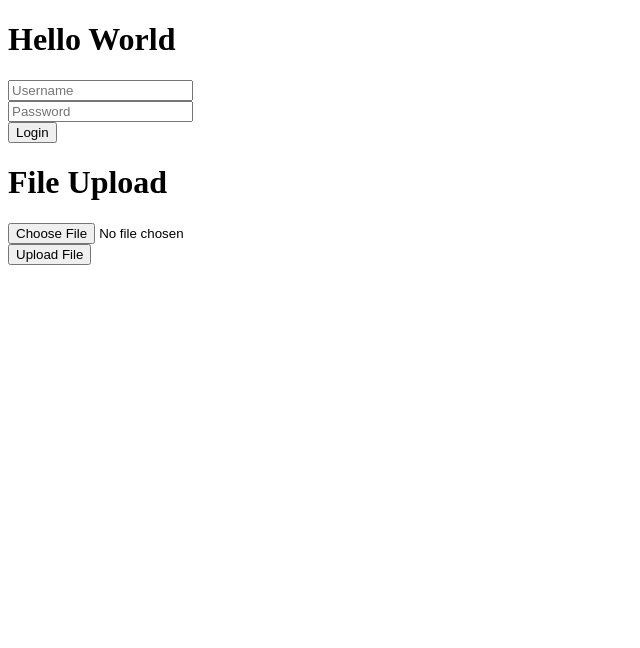
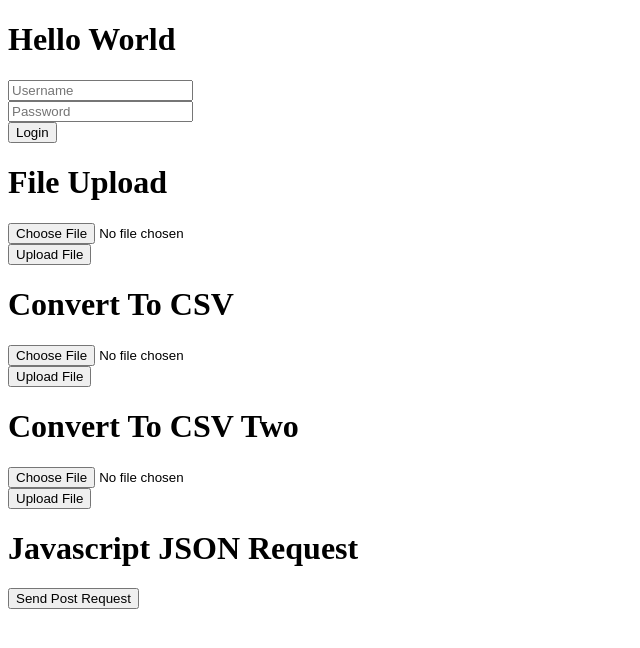
Before and after one commit to PrArgs/flaskapp, a Flask app: page / in a window 1280 px wide. Shown: the top 648 px of the page, without its empty margins (0-640 px from the left). Run offline with Flask 3, Linux system fonts and the light colour scheme.

Commit message:
Done with forms post and files

```diff
--- a/app.py
+++ b/app.py
@@ -1,5 +1,7 @@
 import pandas as pd
-from flask import Flask,render_template, request, redirect, url_for
+import os
+import uuid
+from flask import Flask, jsonify,render_template, request, Response ,send_from_directory
 
 app = Flask(__name__, template_folder='templates')
 
@@ -17,8 +19,59 @@ def index():
 
 @app.route('/file_upload', methods=['GET', 'POST'])
 def file_upload():
+    file = request.files['file']
+    if file.content_type == 'text/plain':
+        return file.read().decode()
+
+    elif (
+        file.content_type == 'application/vnd.openxmlformats-officedocument.spreadsheetml.sheet'
+        or file.content_type == 'application/vnd.ms-excel'
+    ):
+        df = pd.read_excel(file)
+        return df.to_html()
+
     return ""
 
+@app.route('/convert_csv', methods=['POST'])
+def convert_csv():
+    file = request.files['file']
+    df = pd.read_excel(file)
+
+    response = Response(df.to_csv(index=False),
+                        mimetype='text/csv',
+                        headers={'Content-Disposition': 'attachment; filename=result.csv'}
+                        )
+    return response
+
+@app.route('/convert_csv_two', methods=['POST'])
+def convert_csv_two():
+    file = request.files['file']
+    df = pd.read_excel(file)
+
+    if not os.path.exists('downloads'):
+        os.makedirs('downloads')
+
+    filename = f'{uuid.uuid4()}.csv'
+    df.to_csv(os.path.join('downloads', filename))
+
+    return render_template('download.html', filename=filename)
+
+@app.route('/download/<filename>')
+def download(filename):
+    return send_from_directory('downloads', filename, download_name='result.csv')
+
+@app.route('/handel_post', methods=['POST'])
+def handel_post():
+    greeting = request.json['greeting']
+    name = request.json['name']
+
+    print(f"Received greeting: {greeting}, name: {name}")
+
+    # Save the file on the server
+    with open('greetings.txt', 'w') as f:
+        f.write(f'{greeting} {name}\n')
+
+    return jsonify({'message': 'File saved successfully on server'})
 
 if __name__ == '__main__':
     app.run(host='0.0.0.0', debug=True)
--- /dev/null
+++ b/greetings.txt
@@ -0,0 +1 @@
+Hello Mike
--- a/templates/index.html
+++ b/templates/index.html
@@ -14,4 +14,42 @@
         <input type="file" name="file" accept="application/vnd.openxmlformats-officedocument.spreadsheetml.sheet, application/vnd.ms-excel,text/plain" required="required"><br>
         <input type="submit" value="Upload File">
     </form>
+
+    <h1>Convert To CSV</h1>
+    <form method="POST" action="{{url_for('convert_csv')}}" enctype="multipart/form-data">
+        <input type="file" name="file" accept="application/vnd.openxmlformats-officedocument.spreadsheetml.sheet, application/vnd.ms-excel required="required"><br>
+        <input type="submit" value="Upload File">
+    </form>
+
+    <h1>Convert To CSV Two</h1>
+    <form method="POST" action="{{url_for('convert_csv_two')}}" enctype="multipart/form-data">
+        <input type="file" name="file" accept="application/vnd.openxmlformats-officedocument.spreadsheetml.sheet, application/vnd.ms-excel required="required"><br>
+        <input type="submit" value="Upload File">
+    </form>
+
+    <h1>Javascript JSON Request</h1>
+    <button id="post_button">Send Post Request</button>
+    <script type="text/javascript">
+        const postButton = document.getElementById('post_button');
+
+        const jsonData = {name: 'Mike', greeting: 'Hello'};
+
+        postButton.addEventListener('click', () => {
+            fetch('{{url_for("handel_post")}}', {
+                method: 'POST',
+                headers: {
+                    'Content-Type': 'application/json'
+                },
+                body: JSON.stringify(jsonData)
+            })
+            .then(response => response.json())
+            .then(data => {
+                console.log('Success:', data);
+                alert('File saved successfully!');
+            })
+            .catch(error => {
+                console.error('Error:', error);
+            });
+        });
+    </script>
 {% endblock %}
```
Also changed, not shown: downloads/c33ddefc-fc0c-411a-a9e4-5b54296c0e5f.csv (added, +25 -0 lines), templates/download.html (added, +7 -0 lines), templates/filter.html (deleted, +0 -19 lines).
